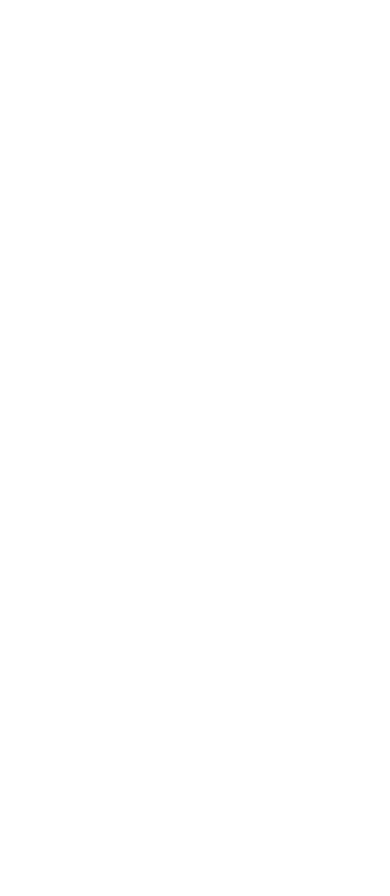
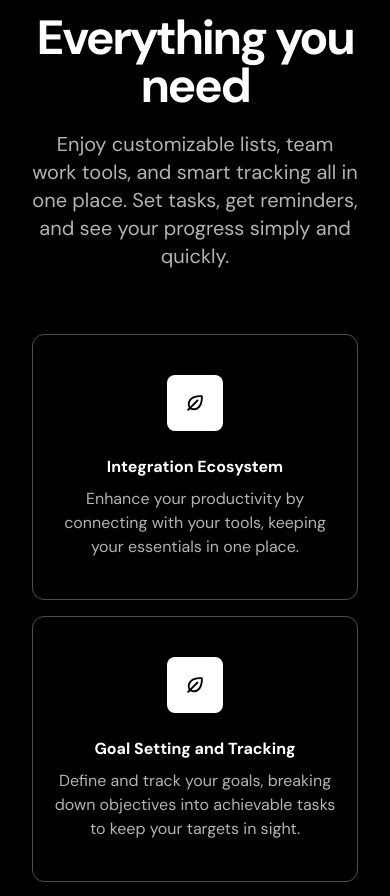
Before and after one commit to makkentoshi/app-elevate, a Next.js app: page / in a window 390 px wide. Shown: the part 1060-1956 px from the top of the page. Before the commit the page ends 974 px from the top, so only its background shows below. Built offline with nearby package versions, Linux system fonts and the light colour scheme.

Commit message:
chore: Add lazy loading for images, update npm dependencies, and improve banner styling

```diff
--- a/app/globals.css
+++ b/app/globals.css
@@ -1,3 +1,69 @@
 @tailwind base;
 @tailwind components;
 @tailwind utilities;
+
+@layer base {
+  :root {
+    --background: 0 0% 100%;
+    --foreground: 222.2 84% 4.9%;
+    --card: 0 0% 100%;
+    --card-foreground: 222.2 84% 4.9%;
+    --popover: 0 0% 100%;
+    --popover-foreground: 222.2 84% 4.9%;
+    --primary: 222.2 47.4% 11.2%;
+    --primary-foreground: 210 40% 98%;
+    --secondary: 210 40% 96.1%;
+    --secondary-foreground: 222.2 47.4% 11.2%;
+    --muted: 210 40% 96.1%;
+    --muted-foreground: 215.4 16.3% 46.9%;
+    --accent: 210 40% 96.1%;
+    --accent-foreground: 222.2 47.4% 11.2%;
+    --destructive: 0 84.2% 60.2%;
+    --destructive-foreground: 210 40% 98%;
+    --border: 214.3 31.8% 91.4%;
+    --input: 214.3 31.8% 91.4%;
+    --ring: 222.2 84% 4.9%;
+    --radius: 0.5rem;
+    --chart-1: 12 76% 61%;
+    --chart-2: 173 58% 39%;
+    --chart-3: 197 37% 24%;
+    --chart-4: 43 74% 66%;
+    --chart-5: 27 87% 67%;
+  }
+
+  .dark {
+    --background: 222.2 84% 4.9%;
+    --foreground: 210 40% 98%;
+    --card: 222.2 84% 4.9%;
+    --card-foreground: 210 40% 98%;
+    --popover: 222.2 84% 4.9%;
+    --popover-foreground: 210 40% 98%;
+    --primary: 210 40% 98%;
+    --primary-foreground: 222.2 47.4% 11.2%;
+    --secondary: 217.2 32.6% 17.5%;
+    --secondary-foreground: 210 40% 98%;
+    --muted: 217.2 32.6% 17.5%;
+    --muted-foreground: 215 20.2% 65.1%;
+    --accent: 217.2 32.6% 17.5%;
+    --accent-foreground: 210 40% 98%;
+    --destructive: 0 62.8% 30.6%;
+    --destructive-foreground: 210 40% 98%;
+    --border: 217.2 32.6% 17.5%;
+    --input: 217.2 32.6% 17.5%;
+    --ring: 212.7 26.8% 83.9%;
+    --chart-1: 220 70% 50%;
+    --chart-2: 160 60% 45%;
+    --chart-3: 30 80% 55%;
+    --chart-4: 280 65% 60%;
+    --chart-5: 340 75% 55%;
+  }
+}
+
+@layer base {
+  * {
+    @apply border-border;
+  }
+  body {
+    @apply bg-background text-foreground;
+  }
+}
--- a/app/page.tsx
+++ b/app/page.tsx
@@ -1,7 +1,10 @@
 import Banner from "@/components/Banner";
+import FAQ from "@/components/FAQ";
+import Features from "@/components/Features";
 import Hero from "@/components/Hero";
 import LogoTicker from "@/components/LogoTicker";
 import Navbar from "@/components/Navbar";
+import ProductShowcase from "@/components/ProductShowcase";
 import Image from "next/image";
 
 export default function Home() {
@@ -11,6 +14,9 @@
       <Navbar></Navbar>
       <Hero></Hero>
       <LogoTicker></LogoTicker>
+      <Features></Features>
+      <ProductShowcase></ProductShowcase>
+      <FAQ></FAQ>
     </>
   );
 }
--- a/components/FAQ.tsx
+++ b/components/FAQ.tsx
@@ -1,8 +1,17 @@
 import React from 'react'
+
+
 
 const FAQ = () => {
   return (
-    <div>
+    <div className='bg-black text-white'>
+      <div className="container">
+        <h2 className='text-center text-5xl font-bold tracking-tighter'>Frequently asked questions</h2>
+
+        <div className="mt-12">
+
+        </div>
+      </div>
 
     </div>
   )
--- a/components/Features.tsx
+++ b/components/Features.tsx
@@ -1,11 +1,55 @@
-import React from 'react'
+import React from "react";
+import EcosystemIcon from "../public/ecosystem.svg";
+
+const features = [
+  {
+    title: "Integration Ecosystem",
+    description:
+      "Enhance your productivity by connecting with your tools, keeping your essentials in one place.",
+  },
+  {
+    title: "Goal Setting and Tracking",
+    description:
+      "Define and track your goals, breaking down objectives into achievable tasks to keep your targets in sight.",
+  },
+  {
+    title: "Secure Data Encryption",
+    description:
+      "With end-to-end encryption, your data is securely stored and protected from unathorized access.",
+  },
+];
 
 const Features = () => {
   return (
-    <div>
+    <div className="bg-black text-white py-[72px] sm:py-24">
+      <div className="container">
+        <h2 className="text-center font-bold text-5xl sm:text-6xl tracking-tighter">
+          Everything you need
+        </h2>
+        <div className="max-w-xl mx-auto">
+          <p className="text-center mt-5 text-xl text-white/70">
+            Enjoy customizable lists, team work tools, and smart tracking all in
+            one place. Set tasks, get reminders, and see your progress simply
+            and quickly.
+          </p>
+        </div>
+        <div className="mt-16 flex flex-col gap-4 sm:flex-row ">
+          {features.map(({ title, description }) => (
+            <div
+              key={title}
+              className="border border-white/30 px-5 py-10 text-center rounded-xl sm:flex-1 sm:py-12 lg:py-24 "
+            >
+              <div className="inline-flex mx-auto h-14 w-14 bg-white text-black justify-center items-center rounded-lg">
+                <EcosystemIcon></EcosystemIcon>
+              </div>
+              <h3 className="mt-6 font-bold">{title}</h3>
+              <p className="mt-2 text-white/70">{description}</p>
+            </div>
+          ))}
+        </div>
+      </div>
+    </div>
+  );
+};
 
-    </div>
-  )
-}
-
-export default Features
+export default Features;
--- /dev/null
+++ b/components/ui/accordion.tsx
@@ -0,0 +1,58 @@
+"use client"
+
+import * as React from "react"
+import * as AccordionPrimitive from "@radix-ui/react-accordion"
+import { ChevronDown } from "lucide-react"
+
+import { cn } from "@/lib/utils"
+
+const Accordion = AccordionPrimitive.Root
+
+const AccordionItem = React.forwardRef<
+  React.ElementRef<typeof AccordionPrimitive.Item>,
+  React.ComponentPropsWithoutRef<typeof AccordionPrimitive.Item>
+>(({ className, ...props }, ref) => (
+  <AccordionPrimitive.Item
+    ref={ref}
+    className={cn("border-b", className)}
+    {...props}
+  />
+))
+AccordionItem.displayName = "AccordionItem"
+
+const AccordionTrigger = React.forwardRef<
+  React.ElementRef<typeof AccordionPrimitive.Trigger>,
+  React.ComponentPropsWithoutRef<typeof AccordionPrimitive.Trigger>
+>(({ className, children, ...props }, ref) => (
+  <AccordionPrimitive.Header className="flex">
+    <AccordionPrimitive.Trigger
+      ref={ref}
+      className={cn(
+        "flex flex-1 items-center justify-between py-4 font-medium transition-all hover:underline [&[data-state=open]>svg]:rotate-180",
+        className
+      )}
+      {...props}
+    >
+      {children}
+      <ChevronDown className="h-4 w-4 shrink-0 transition-transform duration-200" />
+    </AccordionPrimitive.Trigger>
+  </AccordionPrimitive.Header>
+))
+AccordionTrigger.displayName = AccordionPrimitive.Trigger.displayName
+
+const AccordionContent = React.forwardRef<
+  React.ElementRef<typeof AccordionPrimitive.Content>,
+  React.ComponentPropsWithoutRef<typeof AccordionPrimitive.Content>
+>(({ className, children, ...props }, ref) => (
+  <AccordionPrimitive.Content
+    ref={ref}
+    className="overflow-hidden text-sm transition-all data-[state=closed]:animate-accordion-up data-[state=open]:animate-accordion-down"
+    {...props}
+  >
+    <div className={cn("pb-4 pt-0", className)}>{children}</div>
+  </AccordionPrimitive.Content>
+))
+
+AccordionContent.displayName = AccordionPrimitive.Content.displayName
+
+export { Accordion, AccordionItem, AccordionTrigger, AccordionContent }
--- /dev/null
+++ b/lib/utils.ts
@@ -0,0 +1,6 @@
+import { type ClassValue, clsx } from "clsx"
+import { twMerge } from "tailwind-merge"
+
+export function cn(...inputs: ClassValue[]) {
+  return twMerge(clsx(inputs))
+}
--- a/tailwind.config.ts
+++ b/tailwind.config.ts
@@ -1,20 +1,80 @@
-import type { Config } from "tailwindcss";
+import type { Config } from "tailwindcss"
 
-const config: Config = {
+const config = {
+  darkMode: ["class"],
   content: [
-    "./pages/**/*.{js,ts,jsx,tsx,mdx}",
-    "./components/**/*.{js,ts,jsx,tsx,mdx}",
-    "./app/**/*.{js,ts,jsx,tsx,mdx}",
-  ],
+    './pages/**/*.{ts,tsx}',
+    './components/**/*.{ts,tsx}',
+    './app/**/*.{ts,tsx}',
+    './src/**/*.{ts,tsx}',
+	],
+  prefix: "",
   theme: {
+    container: {
+      center: true,
+      padding: "2rem",
+      screens: {
+        "2xl": "1400px",
+      },
+    },
     extend: {
-      container: {
-        padding: "1rem",
-        center: true
+      colors: {
+        border: "hsl(var(--border))",
+        input: "hsl(var(--input))",
+        ring: "hsl(var(--ring))",
+        background: "hsl(var(--background))",
+        foreground: "hsl(var(--foreground))",
+        primary: {
+          DEFAULT: "hsl(var(--primary))",
+          foreground: "hsl(var(--primary-foreground))",
+        },
+        secondary: {
+          DEFAULT: "hsl(var(--secondary))",
+          foreground: "hsl(var(--secondary-foreground))",
+        },
+        destructive: {
+          DEFAULT: "hsl(var(--destructive))",
+          foreground: "hsl(var(--destructive-foreground))",
+        },
+        muted: {
+          DEFAULT: "hsl(var(--muted))",
+          foreground: "hsl(var(--muted-foreground))",
+        },
+        accent: {
+          DEFAULT: "hsl(var(--accent))",
+          foreground: "hsl(var(--accent-foreground))",
+        },
+        popover: {
+          DEFAULT: "hsl(var(--popover))",
+          foreground: "hsl(var(--popover-foreground))",
+        },
+        card: {
+          DEFAULT: "hsl(var(--card))",
+          foreground: "hsl(var(--card-foreground))",
+        },
+      },
+      borderRadius: {
+        lg: "var(--radius)",
+        md: "calc(var(--radius) - 2px)",
+        sm: "calc(var(--radius) - 4px)",
+      },
+      keyframes: {
+        "accordion-down": {
+          from: { height: "0" },
+          to: { height: "var(--radix-accordion-content-height)" },
+        },
+        "accordion-up": {
+          from: { height: "var(--radix-accordion-content-height)" },
+          to: { height: "0" },
+        },
+      },
+      animation: {
+        "accordion-down": "accordion-down 0.2s ease-out",
+        "accordion-up": "accordion-up 0.2s ease-out",
       },
     },
   },
+  plugins: [require("tailwindcss-animate")],
+} satisfies Config
 
-  plugins: [],
-};
-export default config;
+export default config
```
Also changed, not shown: components/ProductShowcase.tsx (+25 -7 lines), package.json (+6 -1 lines), components.json (added), 1 other file (tests, documents, lock files or other folders).
